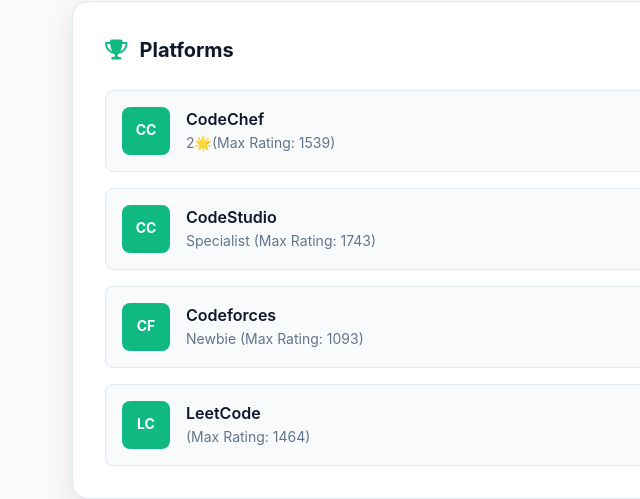
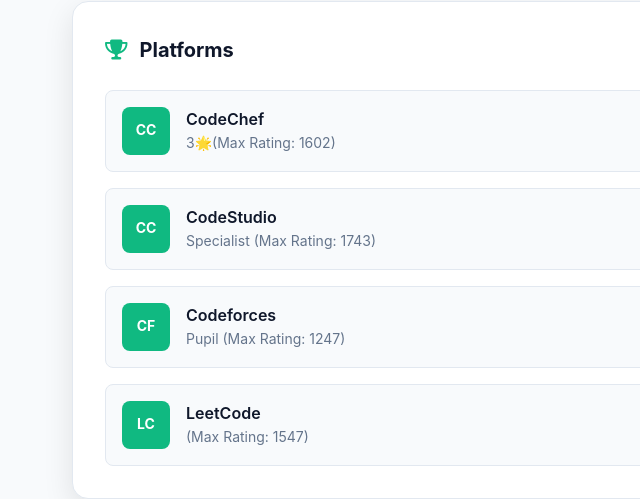
Before and after one commit to sombabaofficial/Somesh_portfolio_website, a plain HTML site: page index.html in a window 1280 px wide. Shown: the part 3520-4019 px from the top of the page, 0-640 px from the left. Drawn offline with Linux system fonts and the light colour scheme.

Commit message:
Update index.html

```diff
--- a/index.html
+++ b/index.html
@@ -359,7 +359,7 @@
                         <div class="platform-icon">CC</div>
                         <div class="platform-info">
                             <span class="platform-name">CodeChef</span>
-                            <span class="platform-rating">2🌟(Max Rating: 1539)</span>
+                            <span class="platform-rating">3🌟(Max Rating: 1602)</span>
                         </div>
                     </div>
                     <div class="platform-item"
@@ -377,7 +377,7 @@
                         <div class="platform-icon">CF</div>
                         <div class="platform-info">
                             <span class="platform-name">Codeforces</span>
-                            <span class="platform-rating">Newbie (Max Rating: 1093)</span>
+                            <span class="platform-rating">Pupil (Max Rating: 1247)</span>
                         </div>
                     </div>
                     <div class="platform-item" onclick="window.location.href='https://leetcode.com/u/sombaba/';"
@@ -385,7 +385,7 @@
                         <div class="platform-icon">LC</div>
                         <div class="platform-info">
                             <span class="platform-name">LeetCode</span>
-                            <span class="platform-rating">(Max Rating: 1464)</span>
+                            <span class="platform-rating">(Max Rating: 1547)</span>
                         </div>
                     </div>
 
@@ -509,11 +509,11 @@
                             <span class="stat-label">Educational Videos</span>
                         </div>
                         <div class="stat-item">
-                            <span class="stat-number">1 Lakh+</span>
+                            <span class="stat-number">1.5 Lakh+</span>
                             <span class="stat-label">Views</span>
                         </div>
                         <div class="stat-item">
-                            <span class="stat-number">650+</span>
+                            <span class="stat-number">1K+</span>
                             <span class="stat-label">Subscribers</span>
                         </div>
                     </div>
```
